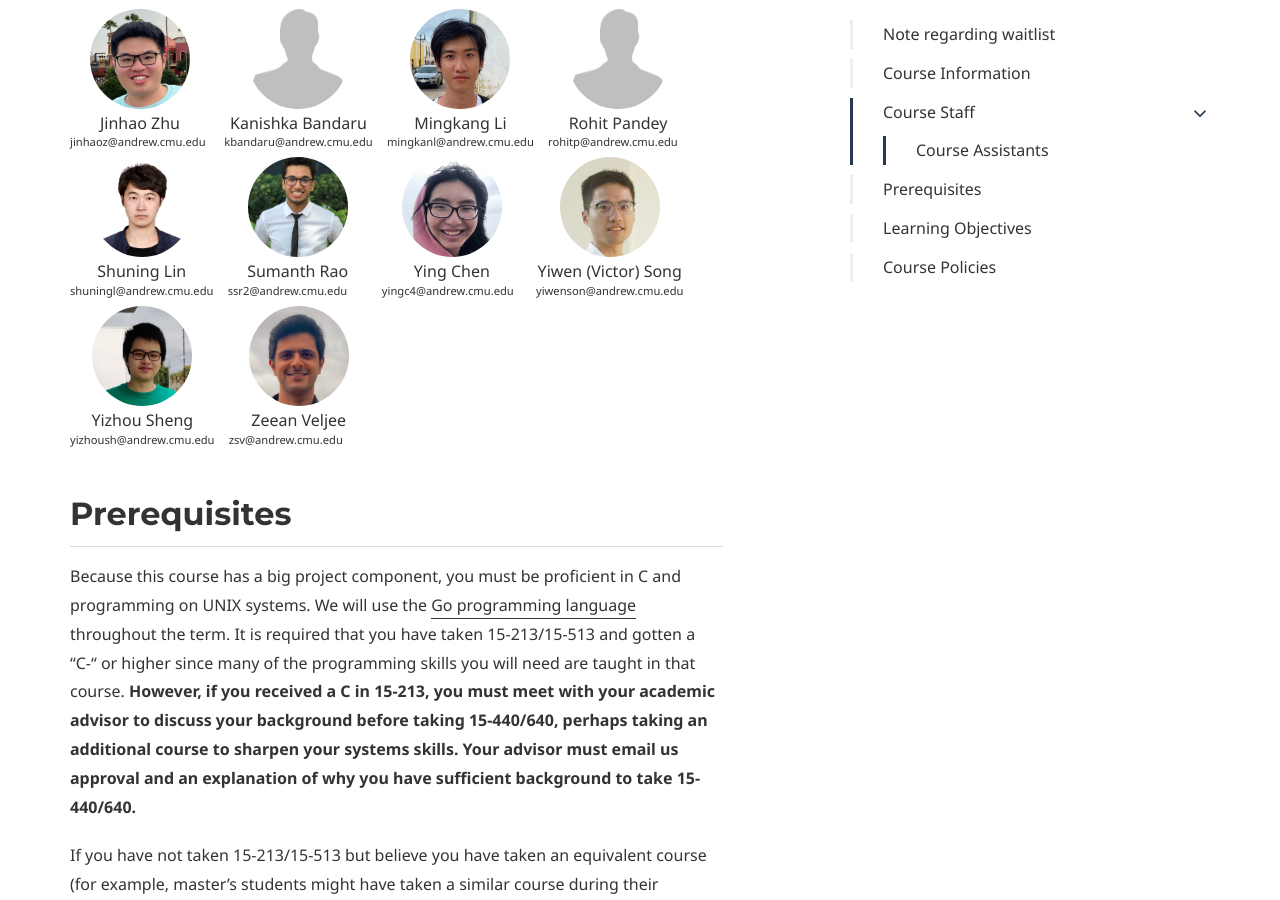
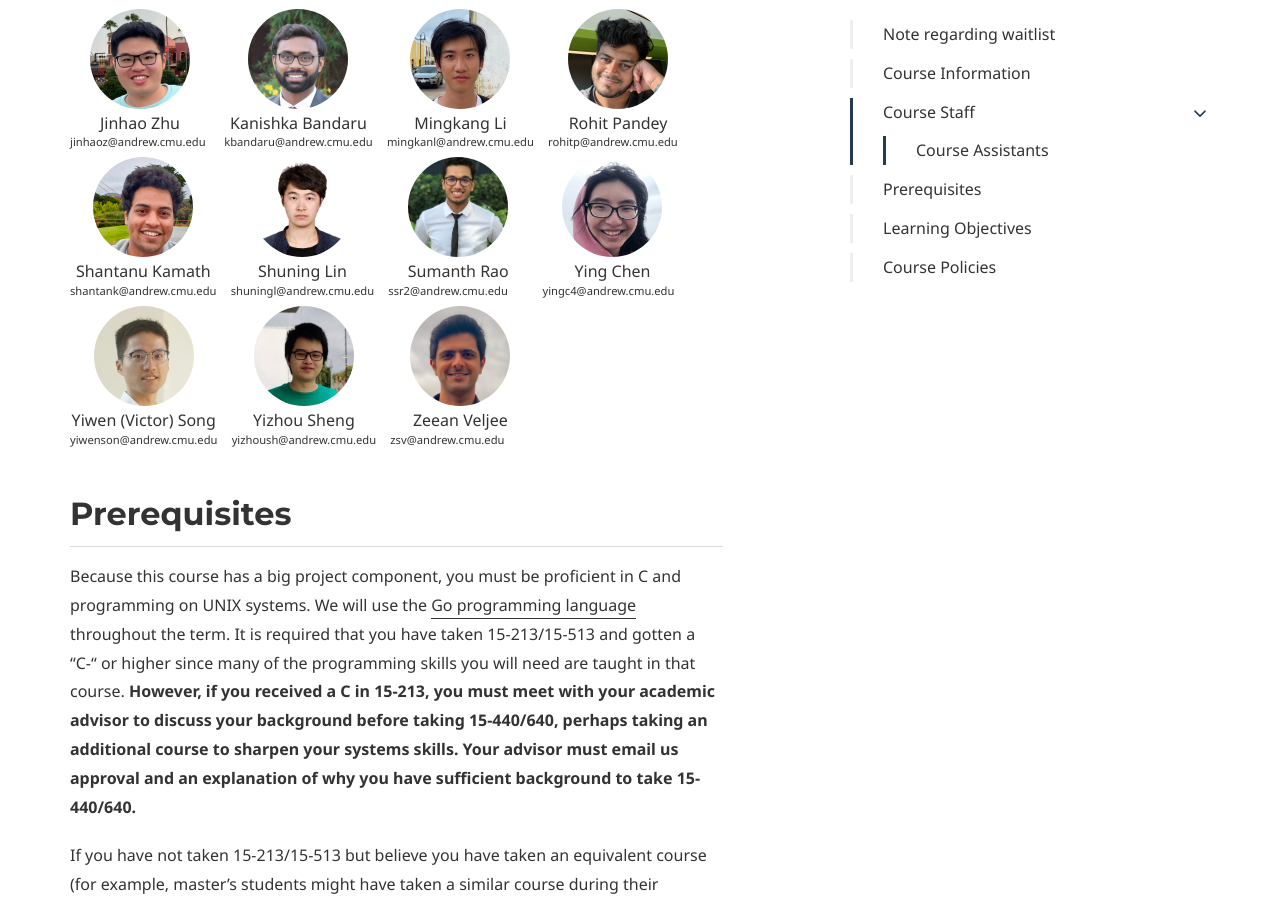
Before and after one commit to 15-440/website, a Jekyll site: the page built from index.md, in a window 1280 px wide and 900 px high, scrolled down 2110 px. Built offline with Jekyll 4.4.1, drawn with Linux system fonts in a browser that asks for light colours; some web fonts are replaced.

Commit message:
adding some missing TAs to the course page

```diff
--- a/_config.yml
+++ b/_config.yml
@@ -198,7 +198,7 @@ course:
         - name: Kanishka Bandaru
           email: kbandaru@andrew.cmu.edu
           type: TA
-          image: silhouette.png
+          image: kanishka-bandaru.jpg
         - name: Mingkang Li
           email: mingkanl@andrew.cmu.edu
           type: TA
@@ -206,7 +206,11 @@ course:
         - name: Rohit Pandey
           email: rohitp@andrew.cmu.edu
           type: TA
-          image: silhouette.png
+          image: rohit-pandey.jpg
+        - name: Shantanu Kamath
+          email: shantank@andrew.cmu.edu
+          type: TA
+          image: shantanu-kamath.jpg
         - name: Shuning Lin
           email: shuningl@andrew.cmu.edu
           type: TA
```
Also changed, not shown: doks-theme/assets/images/headshot/kanishka-bandaru.jpg (added), doks-theme/assets/images/headshot/rohit-pandey.jpg (added), doks-theme/assets/images/headshot/shantanu-kamath.jpg (added).
